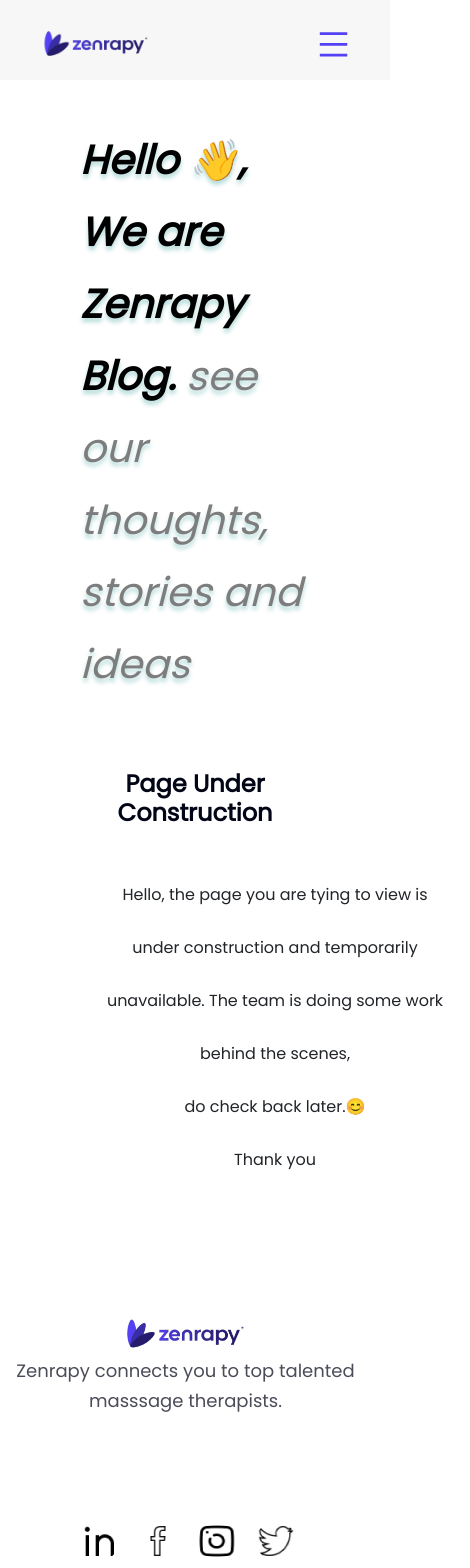
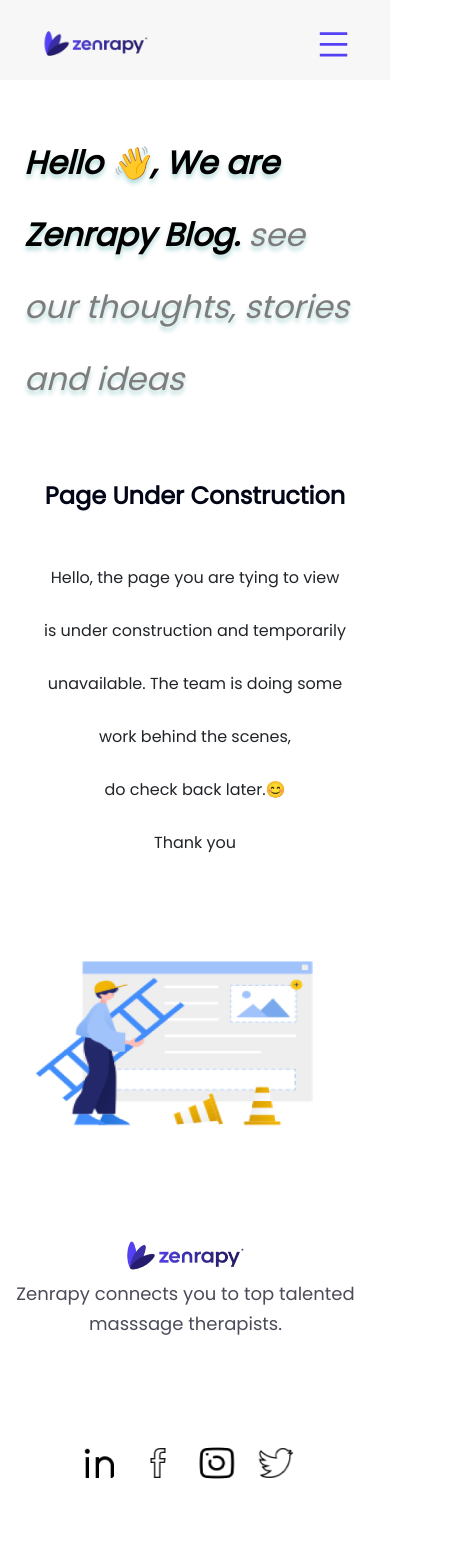
Before and after one commit to Zenrapy-V1/zenrapy-landing, a React (Create React App) app: page /blog in a window 390 px wide. Shown: the top 1568 px of the page, 470 px wide, since content can reach past the window. Built offline with nearby package versions, Linux system fonts and the light colour scheme.

Commit message:
Responsive

```diff
--- a/src/pages/Blog/BlogPage.jsx
+++ b/src/pages/Blog/BlogPage.jsx
@@ -11,14 +11,14 @@
             <div className='top-section'>
                 <p className='heading'>
                     <span className='bold-heading-dark'>Hello 👋, We are <br/>
-                    Zenrapy Blog.</span><span className='bold-heading-light'> see our<br/>
+                    Zenrapy Blog.</span><span className='bold-heading-light'> see our <br/>
                     thoughts, stories and ideas</span>
                 </p>
            </div>
 
            <div className='bottom-section'>
                 <h2>Page Under Construction</h2>
-                <div className='mission'>
+                <div className='context'>
                     <p>
                         Hello, the page you are tying to view is under
                         construction and temporarily unavailable.
--- a/src/pages/Blog/index.scss
+++ b/src/pages/Blog/index.scss
@@ -32,7 +32,7 @@
         font-weight: 600;
         text-align: center;
     }
-    .mission{
+    .context{
         // padding: 5rem;
         display: flex;
         img {
@@ -59,7 +59,27 @@
 
 @media screen and (max-width: 960px) {
         .blog-page {
+            padding: 0 1.5rem 0 1.5rem;
             // display: flex;
+
+            .top-section{
+                .heading{
+                    text-align: left;
+                    .bold-heading-dark{
+                        font-weight: 600;
+                        font-size: 2rem;
+                        line-height: 1px;
+                    }
+                    .bold-heading-light{
+                        font-weight: 200;
+                        font-size: 2rem;
+                        line-height: 1px;
+                    }
+                    br {
+                        display: none;
+                      }
+                }
+            }
 
             .bottom-section {
                 margin-top: 4rem;
@@ -74,17 +94,17 @@
                     margin-bottom: 20px;
                 }
 
-                .mission {
+                .context {
                     padding: 0px;
                     display: flex;
-                    flex-direction: column-reverse;
-                    width: 100vw;
+                    flex-direction: column;
+                    line-height: 2px;
+                    // width: 100vw;
                     text-align: center;
                     img {
-                            width: 100vw;
-                            height: 300px;
-                            display: none;
-
+                            height: 201px;
+                            width: 80vw;
+                            margin-top: 38px;
                         }
                     p {
                         display: flex;
```
